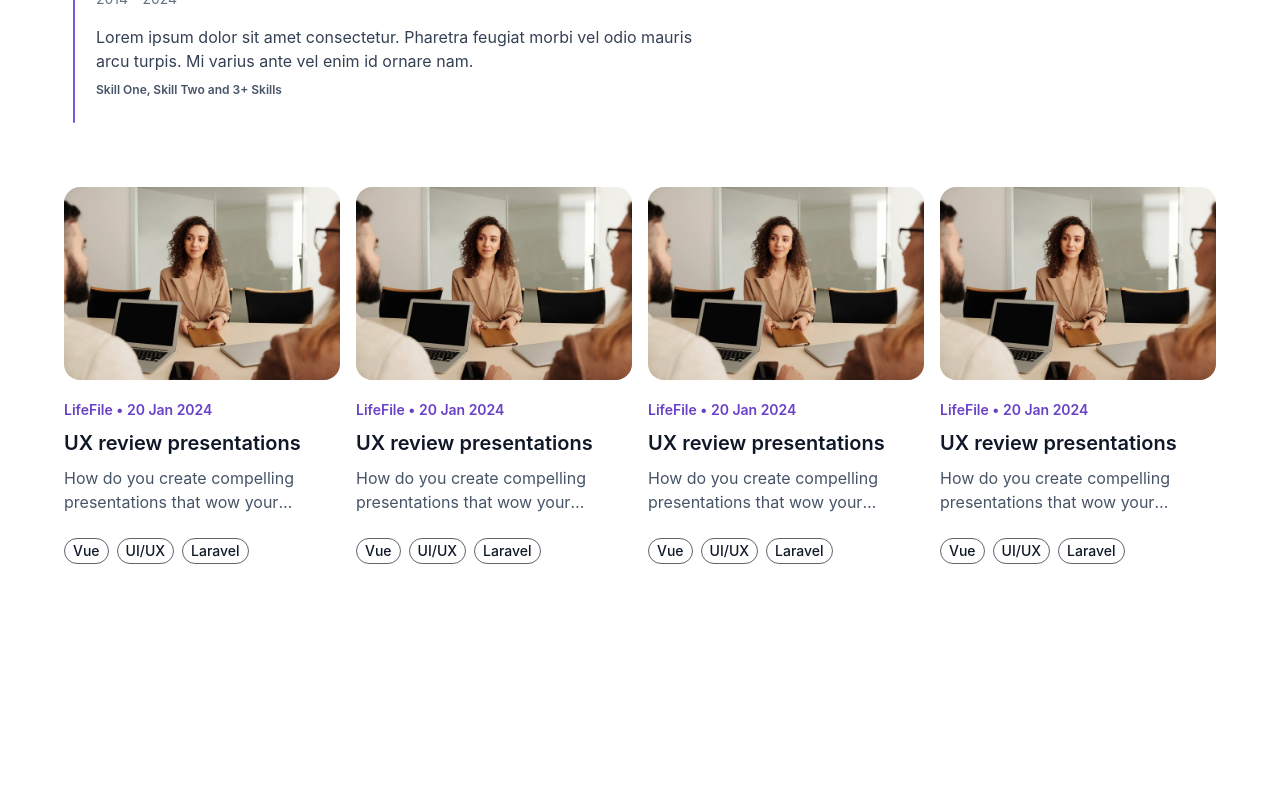
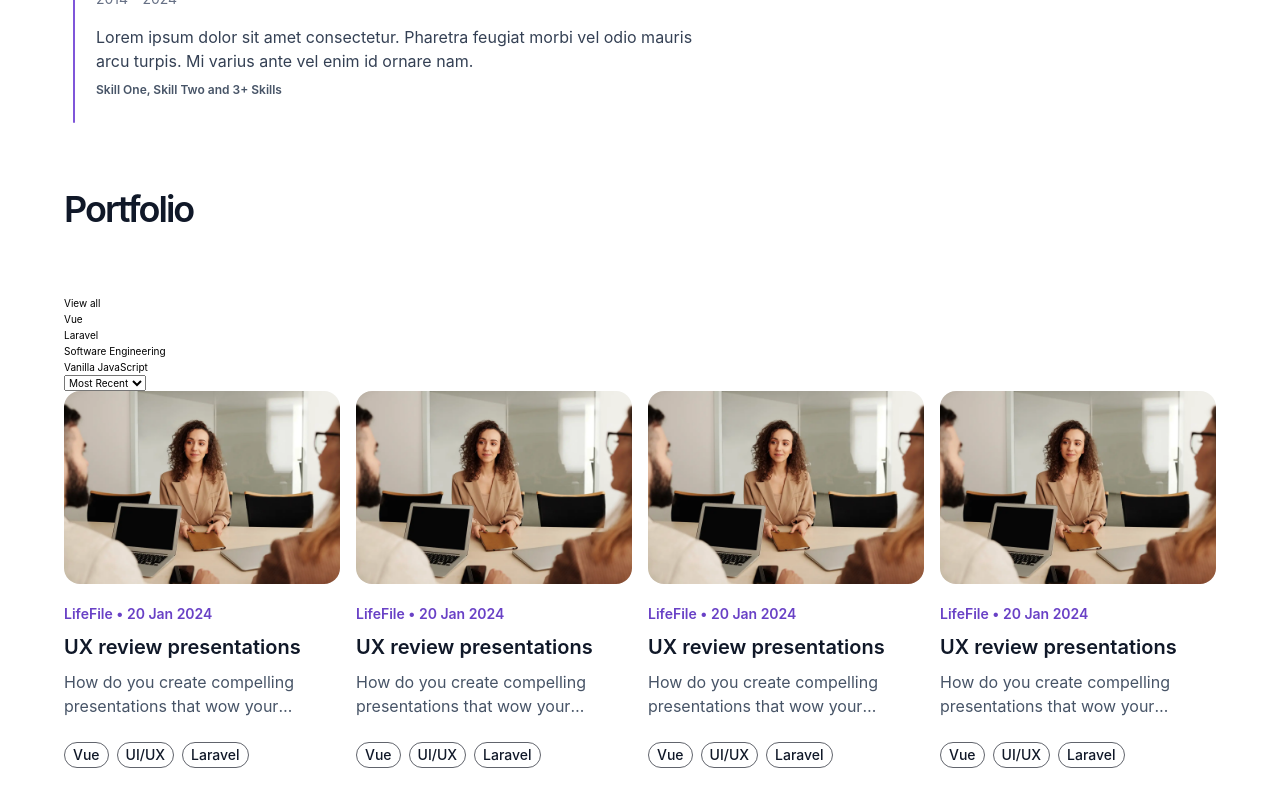
Before and after one commit to julianandreszb/vue-3-portfolio, a Vue app: page / in a window 1280 px wide. Shown: the part 995-1795 px from the top of the page. Before the commit the page ends 1591 px from the top, so only its background shows below. Built offline with nearby package versions, Linux system fonts and the light colour scheme.

Commit message:
style: make grid for project cards

```diff
--- a/src/views/TheExperienceSection.vue
+++ b/src/views/TheExperienceSection.vue
@@ -4,7 +4,7 @@ import StepBase from '@/components/timeline/StepBase.vue'
 
 <template>
   <section class="experience section-container">
-    <h2 class="experience-heading">Experience</h2>
+    <h2 class="portfolio-heading">Experience</h2>
     <div>
       <StepBase></StepBase>
       <StepBase></StepBase>
@@ -19,13 +19,13 @@ import StepBase from '@/components/timeline/StepBase.vue'
   container-type: inline-size;
 }
 
-.experience-heading {
+.portfolio-heading {
   @include text-styles.display-sm-semibold;
   color: var(--text-primary);
 }
 
 @container (min-width: 768px) {
-  .experience-heading {
+  .portfolio-heading {
     @include text-styles.display-md-semibold;
   }
 }
--- a/src/views/ThePortfolioSection.vue
+++ b/src/views/ThePortfolioSection.vue
@@ -4,7 +4,22 @@ import BlogCard from '@/components/portfolio/BlogCard.vue'
 
 <template>
   <section class="section-container portfolio-container">
+    <h2 class="portfolio-heading">Portfolio</h2>
     <section class="portfolio">
+      <section class="portfolio-tabs-sort">
+        <ul>
+          <li>View all</li>
+          <li>Vue</li>
+          <li>Laravel</li>
+          <li>Software Engineering</li>
+          <li>Vanilla JavaScript</li>
+        </ul>
+        <select>
+          <option value="">Most Recent</option>
+          <option value="older-first">Older First</option>
+          <option value="featured">Featured</option>
+        </select>
+      </section>
       <div class="portfolio-cards-container">
         <BlogCard></BlogCard>
         <BlogCard></BlogCard>
@@ -16,8 +31,20 @@ import BlogCard from '@/components/portfolio/BlogCard.vue'
 </template>
 
 <style lang="scss" scoped>
+@use 'src/assets/styles/text-styles';
 .portfolio-container {
   container-type: inline-size;
+}
+
+.portfolio-heading {
+  @include text-styles.display-sm-semibold;
+  color: var(--text-primary);
+}
+
+@container (min-width: 768px) {
+  .portfolio-heading {
+    @include text-styles.display-md-semibold;
+  }
 }
 
 .portfolio-cards-container {
```
